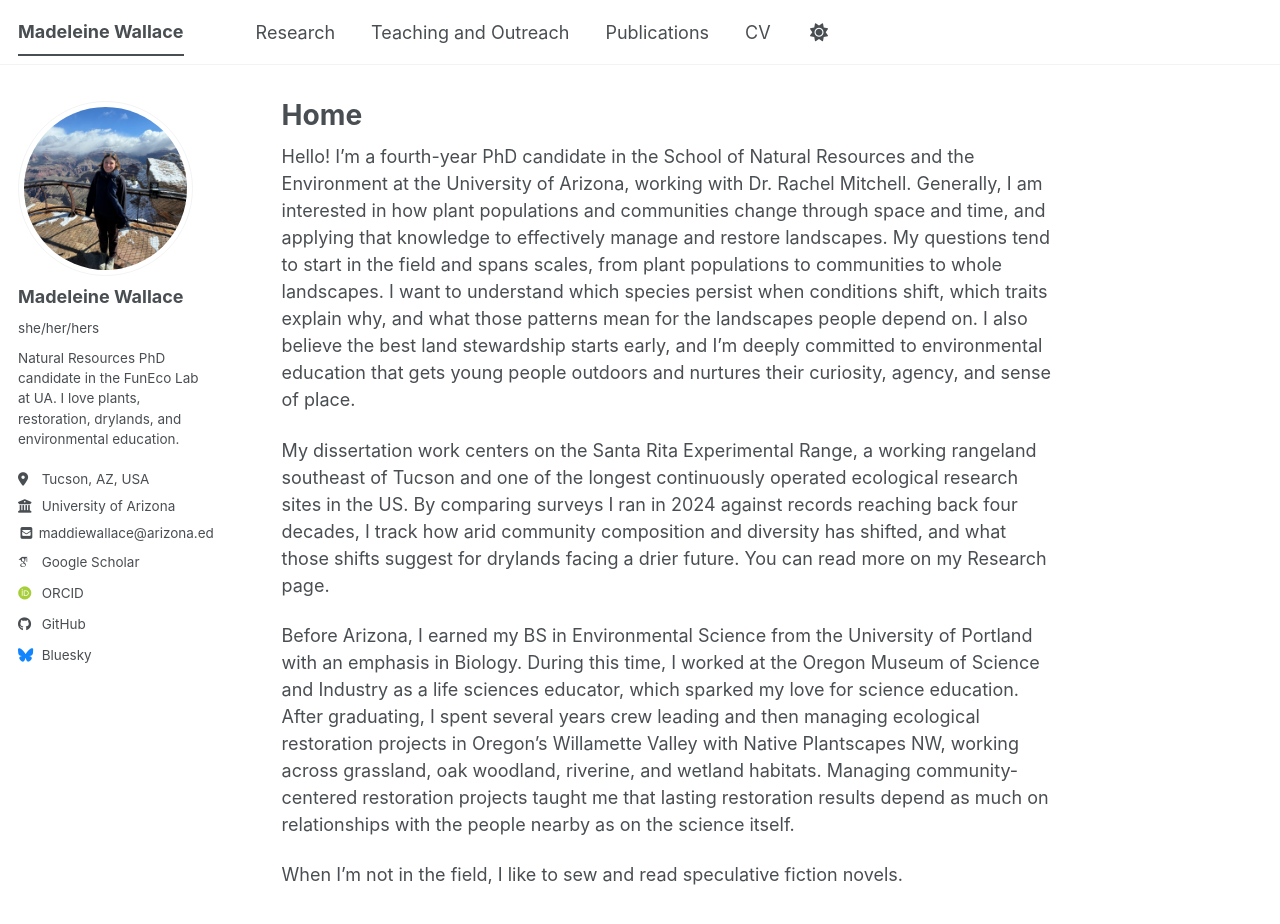
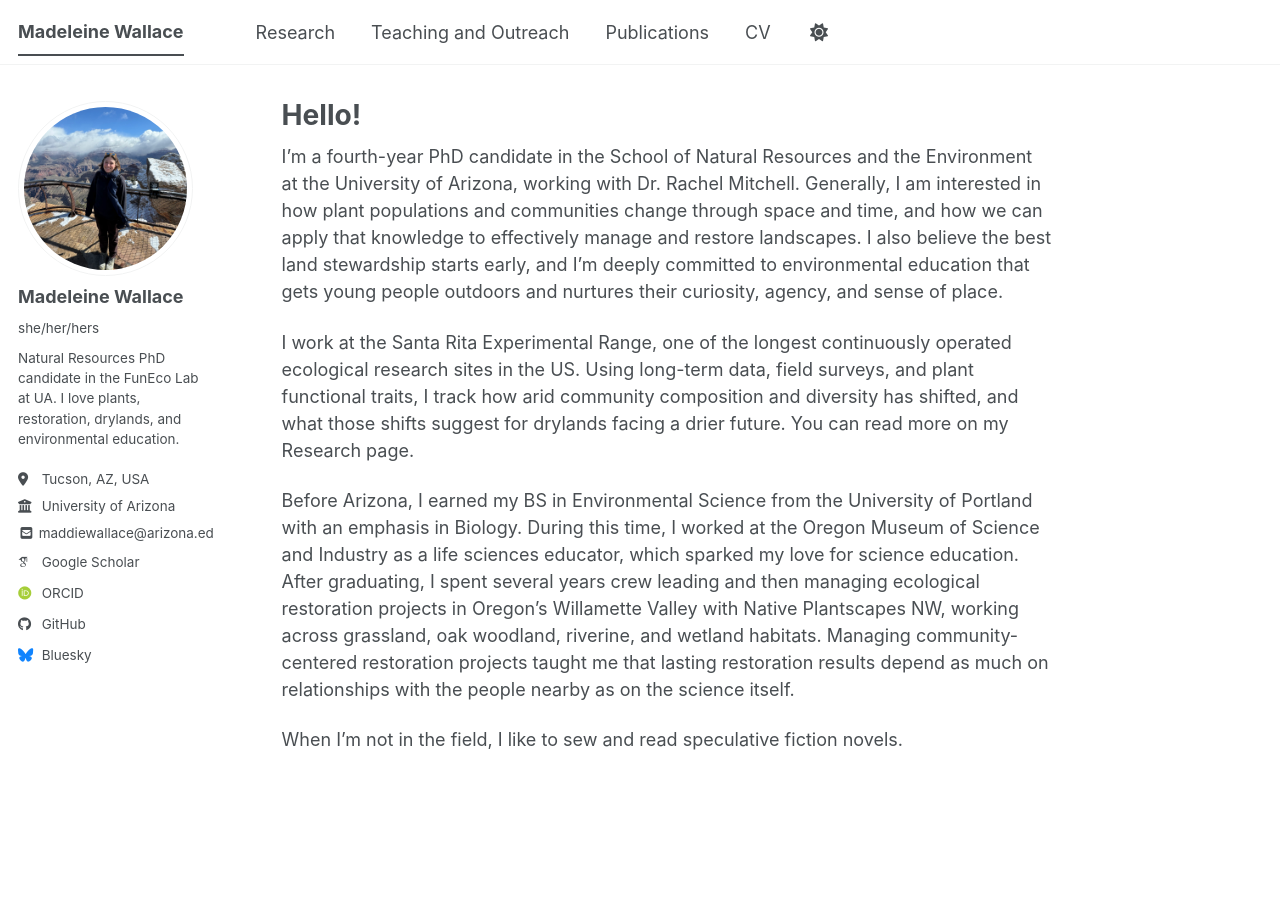
Before and after one commit to madeleinewallace/madeleinewallace.github.io, a Jekyll site: the page built from _pages/about.md, in a window 1280 px wide and 1131 px high. Shown: the top 924 px of the window. Built offline with Jekyll 4.4.1, drawn with Linux system fonts in a browser that asks for light colours; some web fonts are replaced; a script bundle is joined from its source files by our own code; library files that are not in the unit come from our copies.

Commit message:
Update about.md

```diff
--- a/_pages/about.md
+++ b/_pages/about.md
@@ -1,15 +1,15 @@
 ---
 permalink: /
-title: "Home"
+title: "Hello!"
 author_profile: true
 redirect_from:
   - /about/
   - /about.html
 ---
 
-Hello! I'm a fourth-year PhD candidate in the School of Natural Resources and the Environment at the University of Arizona, working with Dr. Rachel Mitchell. Generally, I am interested in how plant populations and communities change through space and time, and applying that knowledge to effectively manage and restore landscapes.  My questions tend to start in the field and spans scales, from plant populations to communities to whole landscapes. I want to understand which species persist when conditions shift, which traits explain why, and what those patterns mean for the landscapes people depend on. I also believe the best land stewardship starts early, and I'm deeply committed to environmental education that gets young people outdoors and nurtures their curiosity, agency, and sense of place.
+I'm a fourth-year PhD candidate in the School of Natural Resources and the Environment at the University of Arizona, working with Dr. Rachel Mitchell. Generally, I am interested in how plant populations and communities change through space and time, and how we can apply that knowledge to effectively manage and restore landscapes. I also believe the best land stewardship starts early, and I'm deeply committed to environmental education that gets young people outdoors and nurtures their curiosity, agency, and sense of place.
 
-My dissertation work centers on the Santa Rita Experimental Range, a working rangeland southeast of Tucson and one of the longest continuously operated ecological research sites in the US. By comparing surveys I ran in 2024 against records reaching back four decades, I track how arid community composition and diversity has shifted, and what those shifts suggest for drylands facing a drier future. You can read more on my Research page.
+I work at the Santa Rita Experimental Range, one of the longest continuously operated ecological research sites in the US. Using long-term data, field surveys, and plant functional traits, I track how arid community composition and diversity has shifted, and what those shifts suggest for drylands facing a drier future. You can read more on my Research page.
 
 Before Arizona, I earned my BS in Environmental Science from the University of Portland with an emphasis in Biology. During this time, I worked at the Oregon Museum of Science and Industry as a life sciences educator, which sparked my love for science education. After graduating, I spent several years crew leading and then managing ecological restoration projects in Oregon's Willamette Valley with Native Plantscapes NW, working across grassland, oak woodland, riverine, and wetland habitats. Managing community-centered restoration projects taught me that lasting restoration results depend as much on relationships with the people nearby as on the science itself.
 
```
